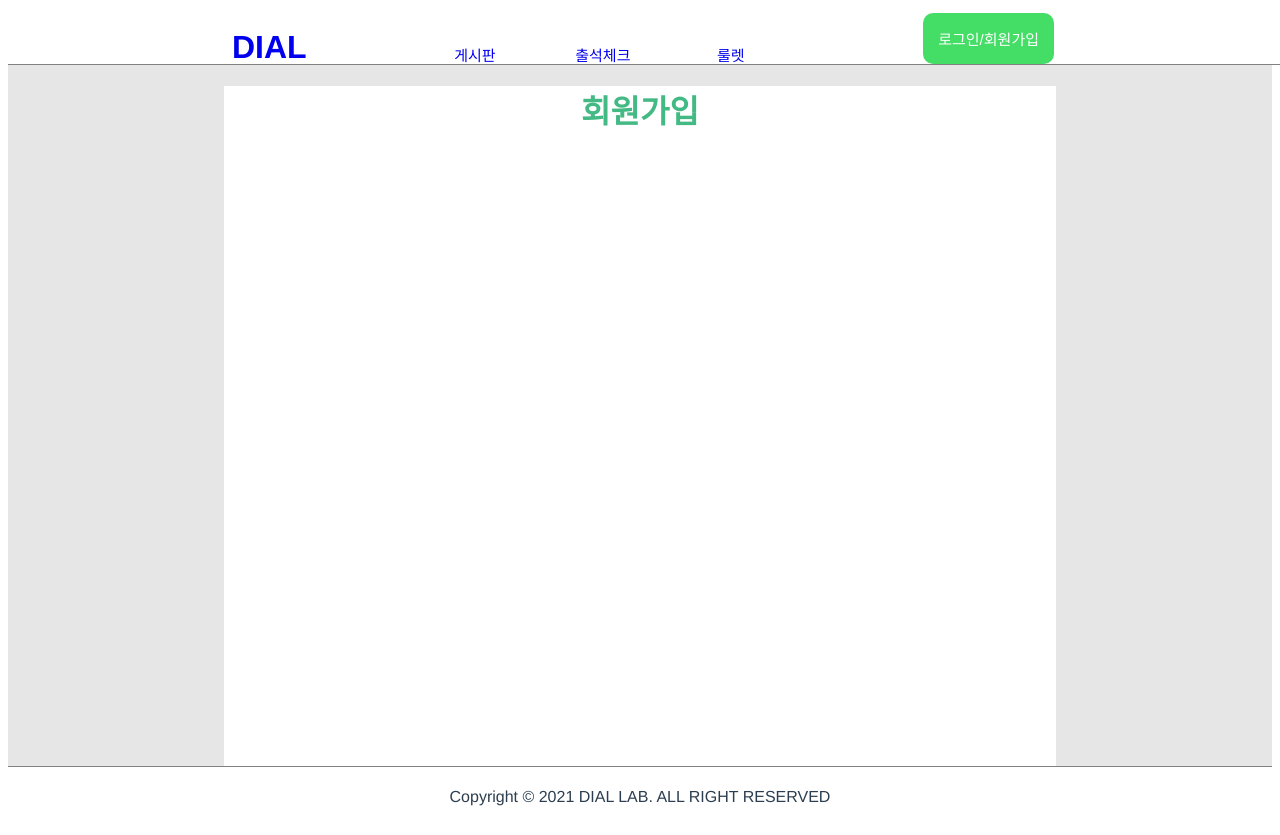
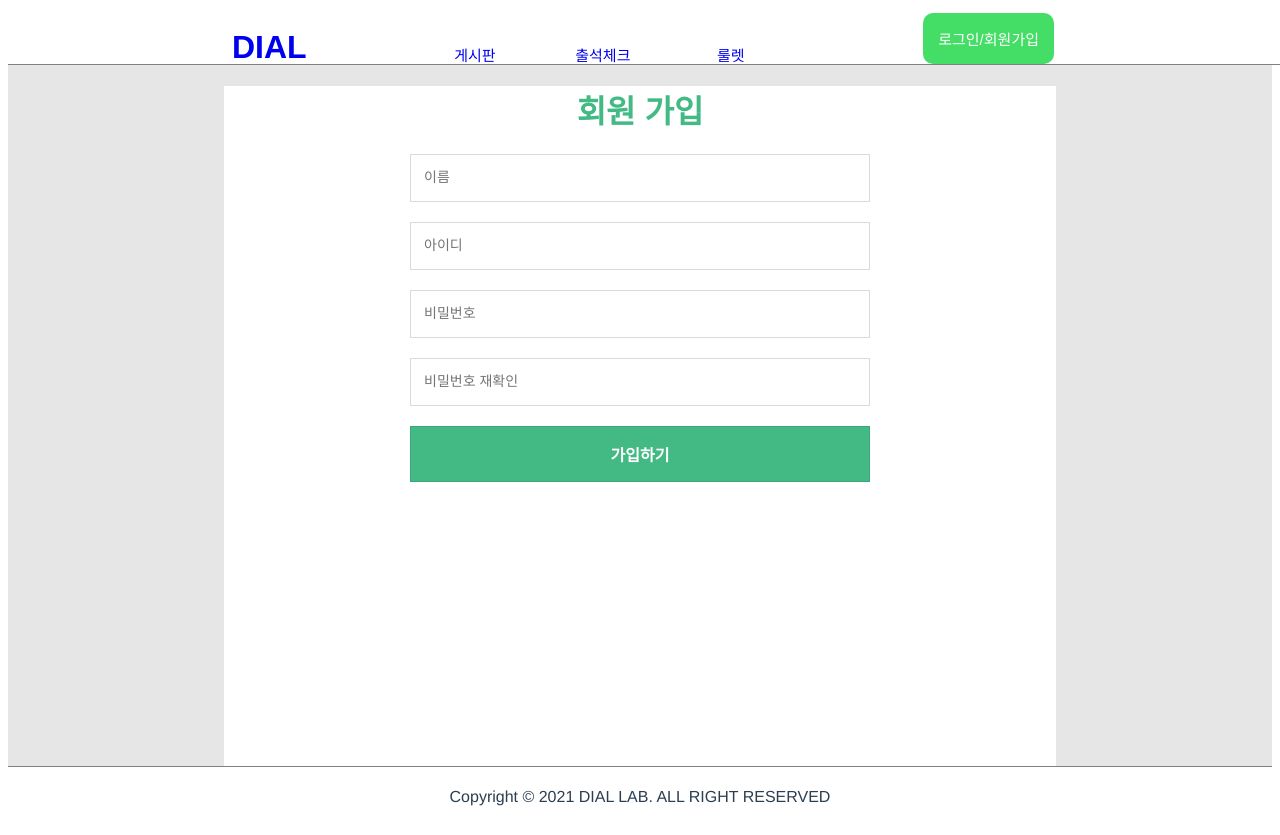
Before and after one commit to haedal1005/dial_web, a Vue app in the folder vue_haedal/: page /SignUp in a window 1280 px wide. Built offline with nearby package versions, Linux system fonts and the light colour scheme.

Commit message:
회원가입 수정

```diff
--- /dev/null
+++ b/vue_haedal/src/assets/style/signup.css
@@ -0,0 +1,37 @@
+.SignUpContent {
+  width: 460px;
+  margin: 0 auto;
+}
+
+h1 {
+  color: #43b984;
+}
+
+.inputArea {
+  position: relative;
+  height: 29px;
+  margin-bottom: 20px;
+  padding: 7px 35px 10px 11px;
+  border: solid 1px #dadada;
+}
+
+.inputTag {
+  font-size: 14px;
+  width: 100%;
+  height: 100%;
+  border: none;
+}
+
+#SignUpBtn{
+  display: block;
+  width: 100%;
+  height: 56px;
+  margin: 12px 0 14px;
+  border: solid 1px rgba(0, 0, 0, .1);
+  background-color: #43b984;
+  color: #fff;
+  font-size: 16px;
+  font-weight: 700;
+  cursor: pointer;
+  text-align: center;
+}
--- a/vue_haedal/src/components/Content/View/SignUp.vue
+++ b/vue_haedal/src/components/Content/View/SignUp.vue
@@ -1,5 +1,22 @@
-<template lang="html">
-  <h1>회원가입</h1>
+<template>
+<div class="SignUpContent">
+  <h1>회원 가입</h1>
+  <form id="SignUpForm">
+    <div class="inputArea" id="nameArea">
+      <input type="text" id="name" class="inputTag" placeholder="이름">
+    </div>
+    <div class="inputArea" id="idArea">
+      <input type="text" id="id" class="inputTag" placeholder="아이디">
+    </div>
+    <div class="inputArea" id="pwArea">
+      <input type="password" id="pw" class="inputTag" placeholder="비밀번호">
+    </div>
+    <div class="inputArea" id="pwArea">
+      <input type="password" id="pw" class="inputTag" placeholder="비밀번호 재확인">
+    </div>
+    <input type="submit" id="SignUpBtn" value="가입하기">
+  </form>
+</div>
 </template>
 
 <script>
@@ -7,5 +24,6 @@ export default {
 }
 </script>
 
-<style lang="css" scoped>
+<style>
+@import '../../../assets/style/signUp.css';
 </style>
```
